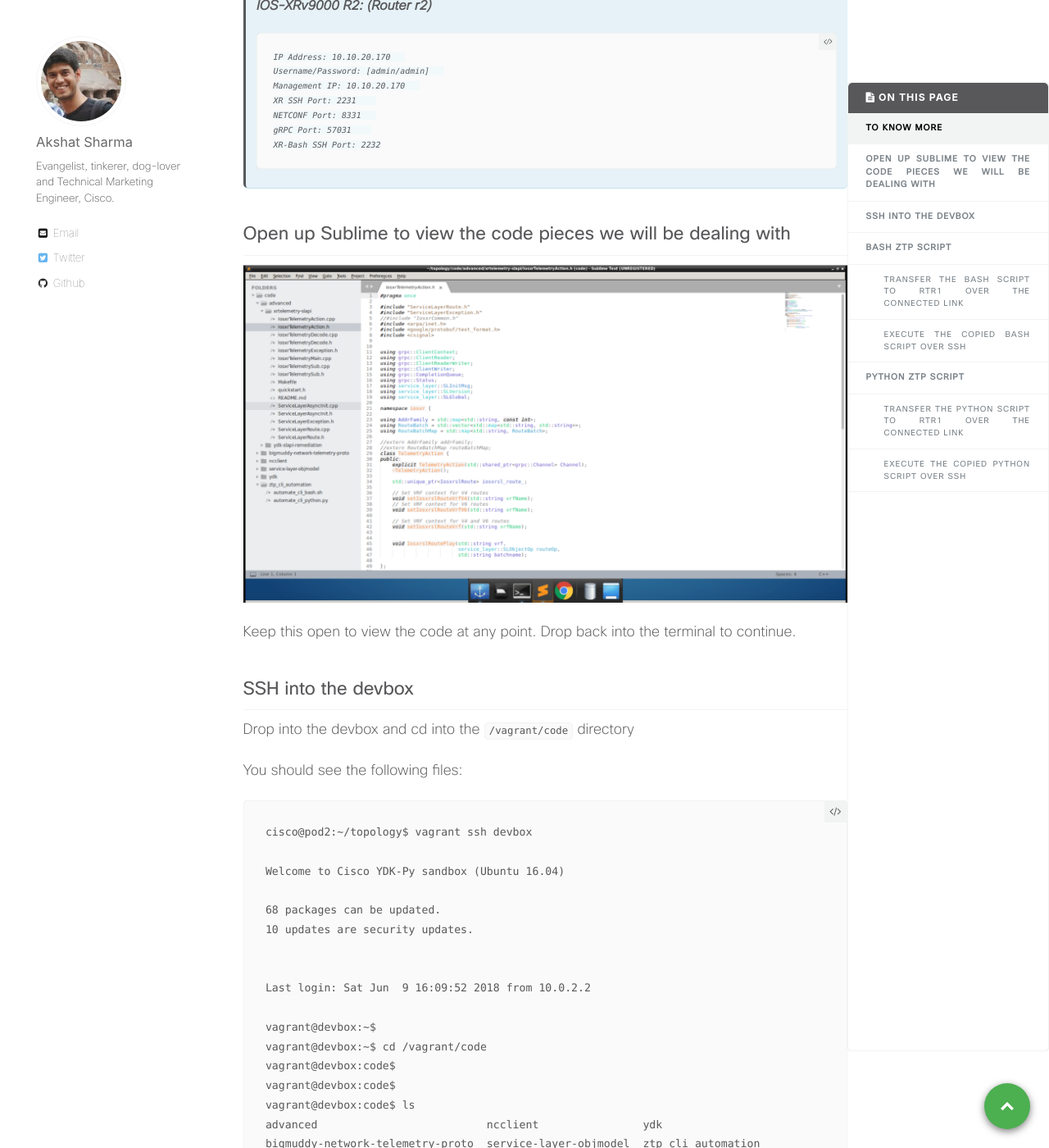
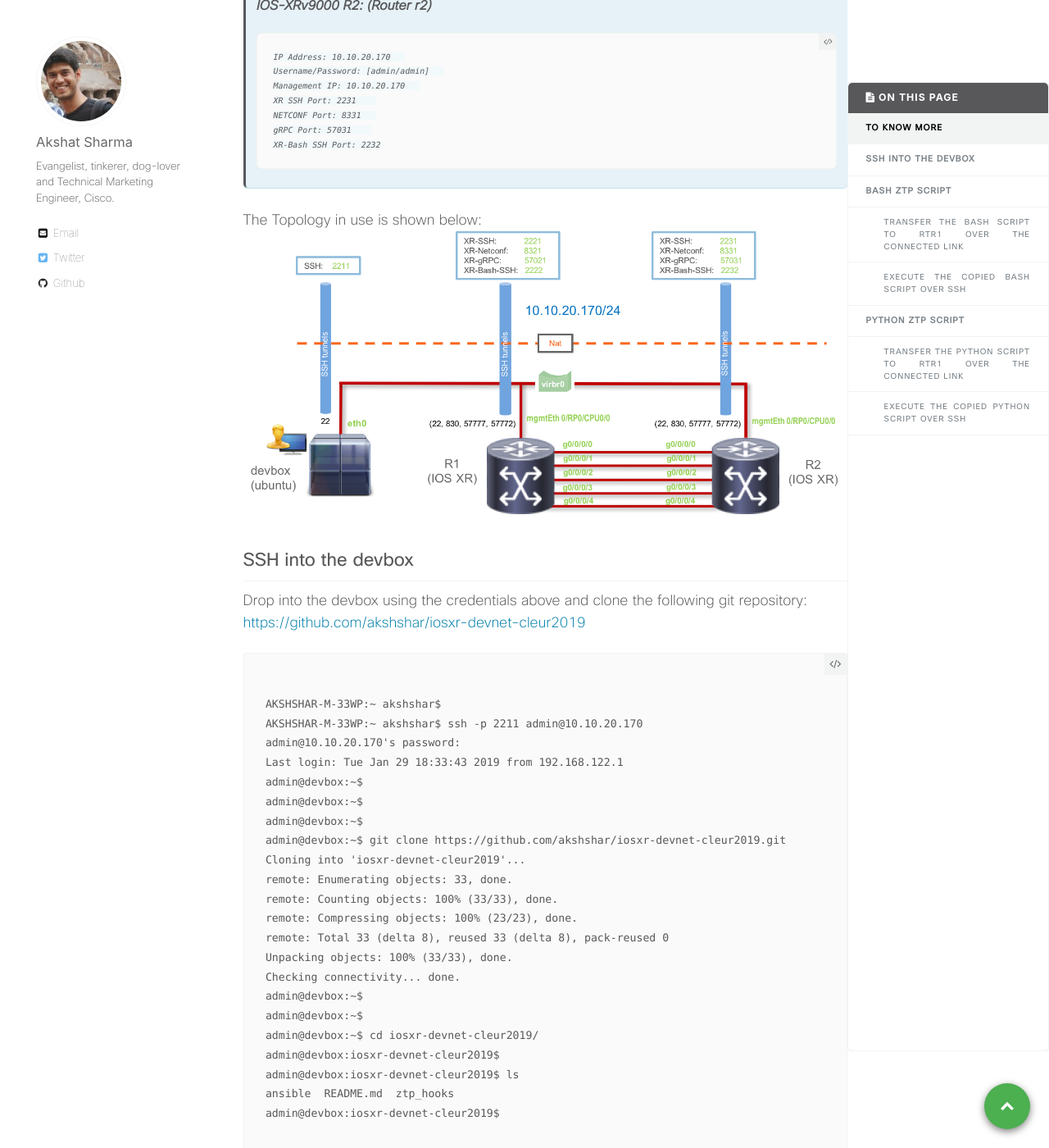
Before and after one commit to nanog75/hackathon, a Jekyll site: the page built from _wkinstructions/2018-06-12-step-1-ios-xr-ztp-bash-and-python-hooks.md, in a window 1280 px wide and 1400 px high, scrolled down 1312 px. Shown: the whole window at 82% size. Built offline with Jekyll 4.4.1, drawn with Linux system fonts in a browser that asks for light colours; comment, search, counter and statistics services are not loaded; some of the changed text lies outside the part shown.

Commit message:
Update 2018-06-12-step-1-ios-xr-ztp-bash-and-python-hooks.md

````diff
--- a/_wkinstructions/2018-06-12-step-1-ios-xr-ztp-bash-and-python-hooks.md
+++ b/_wkinstructions/2018-06-12-step-1-ios-xr-ztp-bash-and-python-hooks.md
@@ -72,15 +72,46 @@ Complete CLI support:
 {: .notice--info}
 
 
-## Open up Sublime to view the code pieces we will be dealing with
-![sublime.png]({{site.baseurl}}/images/sublime.png)
+The Topology in use is shown below:
+![topology_devnet.png]({{site.baseurl}}/images/topology_devnet.png)
 
-Keep this open to view the code at any point. Drop back into the terminal to continue.
+
 
 
 ## SSH into the devbox
 
-Drop into the devbox and cd into the `/vagrant/code` directory
+Drop into the devbox using the credentials above and clone the following git repository:
+<https://github.com/akshshar/iosxr-devnet-cleur2019>
+
+
+```
+
+AKSHSHAR-M-33WP:~ akshshar$
+AKSHSHAR-M-33WP:~ akshshar$ ssh -p 2211 admin@10.10.20.170
+admin@10.10.20.170's password:
+Last login: Tue Jan 29 18:33:43 2019 from 192.168.122.1
+admin@devbox:~$
+admin@devbox:~$
+admin@devbox:~$
+admin@devbox:~$ git clone https://github.com/akshshar/iosxr-devnet-cleur2019.git
+Cloning into 'iosxr-devnet-cleur2019'...
+remote: Enumerating objects: 33, done.
+remote: Counting objects: 100% (33/33), done.
+remote: Compressing objects: 100% (23/23), done.
+remote: Total 33 (delta 8), reused 33 (delta 8), pack-reused 0
+Unpacking objects: 100% (33/33), done.
+Checking connectivity... done.
+admin@devbox:~$
+admin@devbox:~$
+admin@devbox:~$ cd iosxr-devnet-cleur2019/
+admin@devbox:iosxr-devnet-cleur2019$
+admin@devbox:iosxr-devnet-cleur2019$ ls
+ansible  README.md  ztp_hooks
+admin@devbox:iosxr-devnet-cleur2019$
+
+
+```
+
 
 
 You should see the following files:
````
